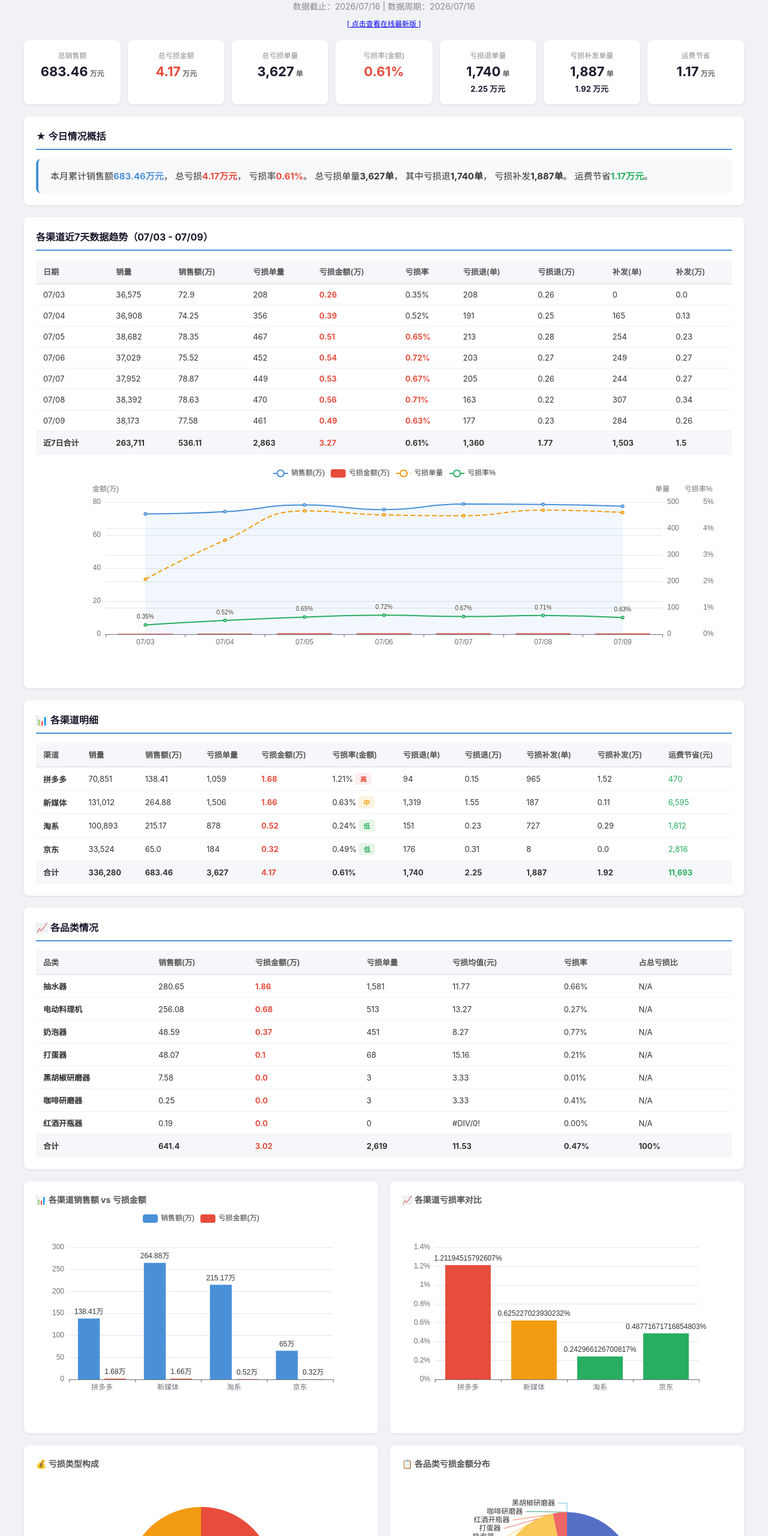
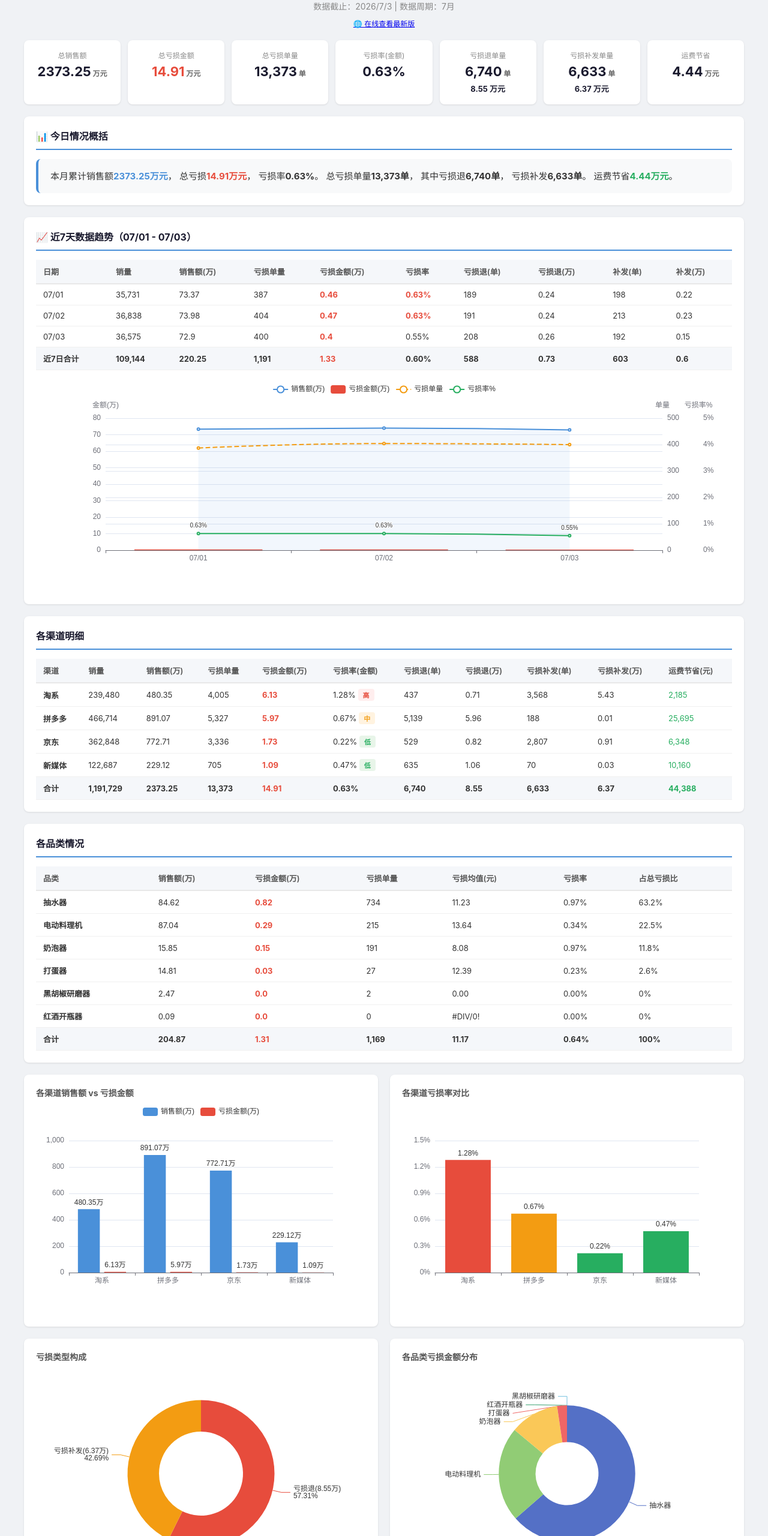
Before and after one commit to aaa123456-collab/aaa123456-collab, a plain HTML site: page loss_report_real.html in a window 1280 px wide. Shown: the part 60-2620 px from the top of the page at 60% size. Drawn offline with Linux system fonts and the light colour scheme.

Commit message:
Update loss_report_real.html

```diff
--- a/loss_report_real.html
+++ b/loss_report_real.html
@@ -3,7 +3,7 @@
 <head>
 <meta charset="UTF-8">
 <meta name="viewport" content="width=device-width, initial-scale=1.0">
-<title>亏损数据分析报告 - 2026/07/16</title>
+<title>亏损数据分析报告 - 2026/7/3</title>
 <script src="echarts.min.js"></script>
 <style>
 * { margin: 0; padding: 0; box-sizing: border-box; }
@@ -37,94 +37,89 @@ tr:hover { background: #fafbfc; }
 <body>
 <div class="container">
 <h1>亏损数据分析报告</h1>
-<p class="subtitle">数据截止：2026/07/16 | 数据周期：2026/07/16</p>
-<p class="subtitle" style="margin-top:-10px; font-size:12px"><a href="https://aaa123456-collab.github.io/aaa123456-collab/loss_report_real.html" target="_blank">[ 点击查看在线最新版 ]</a></p>
+<p class="subtitle">数据截止：2026/7/3 | 数据周期：7月</p>
+<p class="subtitle" style="margin-top:-10px; font-size:12px"><a href="https://natural-bought-configurations-framework.trycloudflare.com/loss_report_real.html" target="_blank">🌐 在线查看最新版</a></p>
 
 <div class="kpi-row">
-<div class="kpi-card"><div class="label">总销售额</div><div class="value">683.46<span class="unit"> 万元</span></div></div>
-<div class="kpi-card"><div class="label">总亏损金额</div><div class="value" style="color:#e74c3c">4.17<span class="unit"> 万元</span></div></div>
-<div class="kpi-card"><div class="label">总亏损单量</div><div class="value">3,627<span class="unit"> 单</span></div></div>
-<div class="kpi-card"><div class="label">亏损率(金额)</div><div class="value" style="color:#e74c3c">0.61%</div></div>
-<div class="kpi-card"><div class="label">亏损退单量</div><div class="value">1,740<span class="unit"> 单</span><br><span style="font-size:13px">2.25 万元</span></div></div>
-<div class="kpi-card"><div class="label">亏损补发单量</div><div class="value">1,887<span class="unit"> 单</span><br><span style="font-size:13px">1.92 万元</span></div></div>
-<div class="kpi-card"><div class="label">运费节省</div><div class="value positive">1.17<span class="unit"> 万元</span></div></div>
+<div class="kpi-card"><div class="label">总销售额</div><div class="value">2373.25<span class="unit"> 万元</span></div></div>
+<div class="kpi-card"><div class="label">总亏损金额</div><div class="value" style="color:#e74c3c">14.91<span class="unit"> 万元</span></div></div>
+<div class="kpi-card"><div class="label">总亏损单量</div><div class="value">13,373<span class="unit"> 单</span></div></div>
+<div class="kpi-card"><div class="label">亏损率(金额)</div><div class="value">0.63%</div></div>
+<div class="kpi-card"><div class="label">亏损退单量</div><div class="value">6,740<span class="unit"> 单</span><br><span style="font-size:13px">8.55 万元</span></div></div>
+<div class="kpi-card"><div class="label">亏损补发单量</div><div class="value">6,633<span class="unit"> 单</span><br><span style="font-size:13px">6.37 万元</span></div></div>
+<div class="kpi-card"><div class="label">运费节省</div><div class="value positive">4.44<span class="unit"> 万元</span></div></div>
 </div>
 
 <div class="card">
-<h2>★ 今日情况概括</h2>
+<h2>📊 今日情况概括</h2>
 <p style="font-size: 15px; line-height: 1.8; color: #333; background: #f8f9fa; padding: 15px 20px; border-radius: 8px; border-left: 4px solid #4a90d9;">
-本月累计销售额<span style="font-weight:bold;color:#4a90d9;">683.46万元</span>，
-总亏损<span style="font-weight:bold;color:#e74c3c;">4.17万元</span>，
-亏损率<span style="font-weight:bold;color:#e74c3c;">0.61%</span>。
-总亏损单量<span style="font-weight:bold;">3,627单</span>，
-其中亏损退<span style="font-weight:bold;">1,740单</span>，
-亏损补发<span style="font-weight:bold;">1,887单</span>。
-运费节省<span style="font-weight:bold;color:#27ae60;">1.17万元</span>。
+本月累计销售额<span style="font-weight:bold;color:#4a90d9;">2373.25万元</span>，
+总亏损<span style="font-weight:bold;color:#e74c3c;">14.91万元</span>，
+亏损率<span style="font-weight:bold;">0.63%</span>。
+总亏损单量<span style="font-weight:bold;">13,373单</span>，
+其中亏损退<span style="font-weight:bold;">6,740单</span>，
+亏损补发<span style="font-weight:bold;">6,633单</span>。
+运费节省<span style="font-weight:bold;color:#27ae60;">4.44万元</span>。
 </p>
 </div>
 
 <div class="card">
-<h2>各渠道近7天数据趋势（07/03 - 07/09）</h2>
+<h2>📈 近7天数据趋势（07/01 - 07/03）</h2>
 <table>
 <tr><th>日期</th><th>销量</th><th>销售额(万)</th><th>亏损单量</th><th>亏损金额(万)</th><th>亏损率</th><th>亏损退(单)</th><th>亏损退(万)</th><th>补发(单)</th><th>补发(万)</th></tr>
-<tr><td>07/03</td><td>36,575</td><td>72.9</td><td>208</td><td class="highlight">0.26</td><td class="">0.35%</td><td>208</td><td>0.26</td><td>0</td><td>0.0</td></tr>
-<tr><td>07/04</td><td>36,908</td><td>74.25</td><td>356</td><td class="highlight">0.39</td><td class="">0.52%</td><td>191</td><td>0.25</td><td>165</td><td>0.13</td></tr>
-<tr><td>07/05</td><td>38,682</td><td>78.35</td><td>467</td><td class="highlight">0.51</td><td class="highlight">0.65%</td><td>213</td><td>0.28</td><td>254</td><td>0.23</td></tr>
-<tr><td>07/06</td><td>37,029</td><td>75.52</td><td>452</td><td class="highlight">0.54</td><td class="highlight">0.72%</td><td>203</td><td>0.27</td><td>249</td><td>0.27</td></tr>
-<tr><td>07/07</td><td>37,952</td><td>78.87</td><td>449</td><td class="highlight">0.53</td><td class="highlight">0.67%</td><td>205</td><td>0.26</td><td>244</td><td>0.27</td></tr>
-<tr><td>07/08</td><td>38,392</td><td>78.63</td><td>470</td><td class="highlight">0.56</td><td class="highlight">0.71%</td><td>163</td><td>0.22</td><td>307</td><td>0.34</td></tr>
-<tr><td>07/09</td><td>38,173</td><td>77.58</td><td>461</td><td class="highlight">0.49</td><td class="highlight">0.63%</td><td>177</td><td>0.23</td><td>284</td><td>0.26</td></tr>
-<tr style="background:#f5f7fa;font-weight:bold"><td>近7日合计</td><td>263,711</td><td>536.11</td><td>2,863</td><td class="highlight">3.27</td><td>0.61%</td><td>1,360</td><td>1.77</td><td>1,503</td><td>1.5</td></tr>
+<tr><td>07/01</td><td>35,731</td><td>73.37</td><td>387</td><td class="highlight">0.46</td><td class=highlight>0.63%</td><td>189</td><td>0.24</td><td>198</td><td>0.22</td></tr>
+<tr><td>07/02</td><td>36,838</td><td>73.98</td><td>404</td><td class="highlight">0.47</td><td class=highlight>0.63%</td><td>191</td><td>0.24</td><td>213</td><td>0.23</td></tr>
+<tr><td>07/03</td><td>36,575</td><td>72.9</td><td>400</td><td class="highlight">0.4</td><td class=>0.55%</td><td>208</td><td>0.26</td><td>192</td><td>0.15</td></tr>
+<tr style="background:#f5f7fa;font-weight:bold"><td>近7日合计</td><td>109,144</td><td>220.25</td><td>1,191</td><td class="highlight">1.33</td><td>0.60%</td><td>588</td><td>0.73</td><td>603</td><td>0.6</td></tr>
 
 </table>
 <div id="chart5" style="height:350px;margin-top:20px"></div>
 </div>
 
 <div class="card">
-<h2>📊 各渠道明细</h2>
+<h2>各渠道明细</h2>
 <table>
 <tr><th>渠道</th><th>销量</th><th>销售额(万)</th><th>亏损单量</th><th>亏损金额(万)</th><th>亏损率(金额)</th><th>亏损退(单)</th><th>亏损退(万)</th><th>亏损补发(单)</th><th>亏损补发(万)</th><th>运费节省(元)</th></tr>
-<tr><td><strong>拼多多</strong></td><td>70,851</td><td>138.41</td><td>1,059</td><td class="highlight">1.68</td><td>1.21% <span class="tag tag-high">高</span></td><td>94</td><td>0.15</td><td>965</td><td>1.52</td><td class="positive">470</td></tr>
-<tr><td><strong>新媒体</strong></td><td>131,012</td><td>264.88</td><td>1,506</td><td class="highlight">1.66</td><td>0.63% <span class="tag tag-mid">中</span></td><td>1,319</td><td>1.55</td><td>187</td><td>0.11</td><td class="positive">6,595</td></tr>
-<tr><td><strong>淘系</strong></td><td>100,893</td><td>215.17</td><td>878</td><td class="highlight">0.52</td><td>0.24% <span class="tag tag-low">低</span></td><td>151</td><td>0.23</td><td>727</td><td>0.29</td><td class="positive">1,812</td></tr>
-<tr><td><strong>京东</strong></td><td>33,524</td><td>65.0</td><td>184</td><td class="highlight">0.32</td><td>0.49% <span class="tag tag-low">低</span></td><td>176</td><td>0.31</td><td>8</td><td>0.0</td><td class="positive">2,816</td></tr>
-<tr style="background:#f5f7fa;font-weight:bold"><td>合计</td><td>336,280</td><td>683.46</td><td>3,627</td><td class="highlight">4.17</td><td>0.61%</td><td>1,740</td><td>2.25</td><td>1,887</td><td>1.92</td><td class="positive">11,693</td></tr>
+<tr><td><strong>淘系</strong></td><td>239,480</td><td>480.35</td><td>4,005</td><td class="highlight">6.13</td><td>1.28% <span class="tag tag-high">高</span></td><td>437</td><td>0.71</td><td>3,568</td><td>5.43</td><td class="positive">2,185</td></tr>
+<tr><td><strong>拼多多</strong></td><td>466,714</td><td>891.07</td><td>5,327</td><td class="highlight">5.97</td><td>0.67% <span class="tag tag-mid">中</span></td><td>5,139</td><td>5.96</td><td>188</td><td>0.01</td><td class="positive">25,695</td></tr>
+<tr><td><strong>京东</strong></td><td>362,848</td><td>772.71</td><td>3,336</td><td class="highlight">1.73</td><td>0.22% <span class="tag tag-low">低</span></td><td>529</td><td>0.82</td><td>2,807</td><td>0.91</td><td class="positive">6,348</td></tr>
+<tr><td><strong>新媒体</strong></td><td>122,687</td><td>229.12</td><td>705</td><td class="highlight">1.09</td><td>0.47% <span class="tag tag-low">低</span></td><td>635</td><td>1.06</td><td>70</td><td>0.03</td><td class="positive">10,160</td></tr>
+<tr style="background:#f5f7fa;font-weight:bold"><td>合计</td><td>1,191,729</td><td>2373.25</td><td>13,373</td><td class="highlight">14.91</td><td>0.63%</td><td>6,740</td><td>8.55</td><td>6,633</td><td>6.37</td><td class="positive">44,388</td></tr>
 </table>
 </div>
 
 <div class="card">
-<h2>📈 各品类情况</h2>
+<h2>各品类情况</h2>
 <table>
 <tr><th>品类</th><th>销售额(万)</th><th>亏损金额(万)</th><th>亏损单量</th><th>亏损均值(元)</th><th>亏损率</th><th>占总亏损比</th></tr>
-<tr><td><strong>抽水器</strong></td><td>280.65</td><td class="highlight">1.86</td><td>1,581</td><td>11.77</td><td>0.66%</td><td>N/A</td></tr>
-<tr><td><strong>电动料理机</strong></td><td>256.08</td><td class="highlight">0.68</td><td>513</td><td>13.27</td><td>0.27%</td><td>N/A</td></tr>
-<tr><td><strong>奶泡器</strong></td><td>48.59</td><td class="highlight">0.37</td><td>451</td><td>8.27</td><td>0.77%</td><td>N/A</td></tr>
-<tr><td><strong>打蛋器</strong></td><td>48.07</td><td class="highlight">0.1</td><td>68</td><td>15.16</td><td>0.21%</td><td>N/A</td></tr>
-<tr><td><strong>黑胡椒研磨器</strong></td><td>7.58</td><td class="highlight">0.0</td><td>3</td><td>3.33</td><td>0.01%</td><td>N/A</td></tr>
-<tr><td><strong>咖啡研磨器</strong></td><td>0.25</td><td class="highlight">0.0</td><td>3</td><td>3.33</td><td>0.41%</td><td>N/A</td></tr>
-<tr><td><strong>红酒开瓶器</strong></td><td>0.19</td><td class="highlight">0.0</td><td>0</td><td>#DIV/0!</td><td>0.00%</td><td>N/A</td></tr>
-<tr style="background:#f5f7fa;font-weight:bold"><td>合计</td><td>641.4</td><td class="highlight">3.02</td><td>2,619</td><td>11.53</td><td>0.47%</td><td>100%</td></tr>
+<tr><td><strong>抽水器</strong></td><td>84.62</td><td class="highlight">0.82</td><td>734</td><td>11.23</td><td>0.97%</td><td>63.2%</td></tr>
+<tr><td><strong>电动料理机</strong></td><td>87.04</td><td class="highlight">0.29</td><td>215</td><td>13.64</td><td>0.34%</td><td>22.5%</td></tr>
+<tr><td><strong>奶泡器</strong></td><td>15.85</td><td class="highlight">0.15</td><td>191</td><td>8.08</td><td>0.97%</td><td>11.8%</td></tr>
+<tr><td><strong>打蛋器</strong></td><td>14.81</td><td class="highlight">0.03</td><td>27</td><td>12.39</td><td>0.23%</td><td>2.6%</td></tr>
+<tr><td><strong>黑胡椒研磨器</strong></td><td>2.47</td><td class="highlight">0.0</td><td>2</td><td>0.00</td><td>0.00%</td><td>0%</td></tr>
+<tr><td><strong>红酒开瓶器</strong></td><td>0.09</td><td class="highlight">0.0</td><td>0</td><td>#DIV/0!</td><td>0.00%</td><td>0%</td></tr>
+<tr style="background:#f5f7fa;font-weight:bold"><td>合计</td><td>204.87</td><td class="highlight">1.31</td><td>1,169</td><td>11.17</td><td>0.64%</td><td>100%</td></tr>
 </table>
 </div>
 
 <div class="chart-row">
-<div class="chart-box"><h3>📊 各渠道销售额 vs 亏损金额</h3><div id="chart1" style="height:350px"></div></div>
-<div class="chart-box"><h3>📈 各渠道亏损率对比</h3><div id="chart2" style="height:350px"></div></div>
+<div class="chart-box"><h3>各渠道销售额 vs 亏损金额</h3><div id="chart1" style="height:350px"></div></div>
+<div class="chart-box"><h3>各渠道亏损率对比</h3><div id="chart2" style="height:350px"></div></div>
 </div>
 <div class="chart-row">
-<div class="chart-box"><h3>💰 亏损类型构成</h3><div id="chart3" style="height:350px"></div></div>
-<div class="chart-box"><h3>📋 各品类亏损金额分布</h3><div id="chart4" style="height:350px"></div></div>
+<div class="chart-box"><h3>亏损类型构成</h3><div id="chart3" style="height:350px"></div></div>
+<div class="chart-box"><h3>各品类亏损金额分布</h3><div id="chart4" style="height:350px"></div></div>
 </div>
 
 <div class="card">
-<h2>🛒 运费节省测算</h2>
+<h2>运费节省测算</h2>
 <table>
 <tr><th>渠道</th><th>亏损退单量</th><th>单票运费</th><th>节省运费(元)</th></tr>
-<tr><td>拼多多</td><td>94</td><td>5 元</td><td class="positive">470 元</td></tr>
-<tr><td>新媒体</td><td>1,319</td><td>5 元</td><td class="positive">6,595 元</td></tr>
-<tr><td>淘系</td><td>151</td><td>12 元</td><td class="positive">1,812 元</td></tr>
-<tr><td>京东</td><td>176</td><td>16 元</td><td class="positive">2,816 元</td></tr>
-<tr style="background:#f5f7fa;font-weight:bold"><td>合计</td><td>1,740</td><td>-</td><td class="positive">11,693 元（1.17 万元）</td></tr>
+<tr><td>淘系</td><td>62</td><td>12 元</td><td class="positive">2,185 元</td></tr>
+<tr><td>拼多多</td><td>30</td><td>5 元</td><td class="positive">25,695 元</td></tr>
+<tr><td>京东</td><td>53</td><td>16 元</td><td class="positive">6,348 元</td></tr>
+<tr><td>新媒体</td><td>443</td><td>5 元</td><td class="positive">10,160 元</td></tr>
+<tr style="background:#f5f7fa;font-weight:bold"><td>合计</td><td>588</td><td>-</td><td class="positive">44,388 元（4.44 万元）</td></tr>
 </table>
 <p style="margin-top:10px;font-size:12px;color:#888">注：仅「亏损退」（退款不发货）计入节省，亏损补发需重新发货不计入。节省运费 = 亏损退单量 × 渠道单票运费</p>
 </div>
@@ -138,38 +133,45 @@ tr:hover { background: #fafbfc; }
 <h3 style="font-size:14px;color:#333;margin:15px 0 8px;border-left:3px solid #4a90d9;padding-left:8px">淘系（天猫/淘宝/淘工厂/苏宁） Top3</h3>
 <table>
 <tr><th>排名</th><th>客服</th><th>亏损退(单)</th><th>补发(单)</th><th>合计(单)</th></tr>
-<tr><td style="font-weight:bold;color:#4a90d9">1</td><td>莫明峰</td><td>47</td><td>278</td><td style="font-weight:bold">325</td></tr>
-<tr><td style="font-weight:bold;color:#4a90d9">2</td><td>杨静敏</td><td>40</td><td>267</td><td style="font-weight:bold">307</td></tr>
-<tr><td style="font-weight:bold;color:#4a90d9">3</td><td>卢湛明</td><td>43</td><td>240</td><td style="font-weight:bold">283</td></tr>
+<tr><td style="font-weight:bold;color:#4a90d9">1</td><td>鲁婉儿</td><td>13</td><td>78</td><td style="font-weight:bold">91</td></tr>
+<tr><td style="font-weight:bold;color:#4a90d9">2</td><td>杨静敏</td><td>13</td><td>77</td><td style="font-weight:bold">90</td></tr>
+<tr><td style="font-weight:bold;color:#4a90d9">3</td><td>鲁婉欣</td><td>11</td><td>72</td><td style="font-weight:bold">83</td></tr>
 </table>
 <h3 style="font-size:14px;color:#333;margin:15px 0 8px;border-left:3px solid #4a90d9;padding-left:8px">京东 Top3</h3>
 <table>
 <tr><th>排名</th><th>客服</th><th>亏损退(单)</th><th>补发(单)</th><th>合计(单)</th></tr>
-<tr><td style="font-weight:bold;color:#4a90d9">1</td><td>李宇鹏</td><td>46</td><td>34</td><td style="font-weight:bold">80</td></tr>
-<tr><td style="font-weight:bold;color:#4a90d9">2</td><td>郭浩贤</td><td>74</td><td>0</td><td style="font-weight:bold">74</td></tr>
-<tr><td style="font-weight:bold;color:#4a90d9">3</td><td>苏林均</td><td>53</td><td>19</td><td style="font-weight:bold">72</td></tr>
+<tr><td style="font-weight:bold;color:#4a90d9">1</td><td>李宇鹏</td><td>11</td><td>21</td><td style="font-weight:bold">32</td></tr>
+<tr><td style="font-weight:bold;color:#4a90d9">2</td><td>林俊培</td><td>8</td><td>12</td><td style="font-weight:bold">20</td></tr>
+<tr><td style="font-weight:bold;color:#4a90d9">3</td><td>苏林均</td><td>9</td><td>5</td><td style="font-weight:bold">14</td></tr>
 </table>
 <h3 style="font-size:14px;color:#333;margin:15px 0 8px;border-left:3px solid #4a90d9;padding-left:8px">拼多多 Top3</h3>
 <table>
 <tr><th>排名</th><th>客服</th><th>亏损退(单)</th><th>补发(单)</th><th>合计(单)</th></tr>
-<tr><td style="font-weight:bold;color:#4a90d9">1</td><td>陈子欣</td><td>12</td><td>356</td><td style="font-weight:bold">368</td></tr>
-<tr><td style="font-weight:bold;color:#4a90d9">2</td><td>邹棋</td><td>43</td><td>321</td><td style="font-weight:bold">364</td></tr>
-<tr><td style="font-weight:bold;color:#4a90d9">3</td><td>陈泳童</td><td>33</td><td>325</td><td style="font-weight:bold">358</td></tr>
+<tr><td style="font-weight:bold;color:#4a90d9">1</td><td>袁垲晴</td><td>4</td><td>111</td><td style="font-weight:bold">115</td></tr>
+<tr><td style="font-weight:bold;color:#4a90d9">2</td><td>邹棋</td><td>11</td><td>94</td><td style="font-weight:bold">105</td></tr>
+<tr><td style="font-weight:bold;color:#4a90d9">3</td><td>赵文英</td><td>0</td><td>99</td><td style="font-weight:bold">99</td></tr>
+</table>
+<h3 style="font-size:14px;color:#333;margin:15px 0 8px;border-left:3px solid #4a90d9;padding-left:8px">新媒体（抖音/快手） Top3</h3>
+<table>
+<tr><th>排名</th><th>客服</th><th>亏损退(单)</th><th>补发(单)</th><th>合计(单)</th></tr>
+<tr><td style="font-weight:bold;color:#4a90d9">1</td><td>晓多机器人</td><td>193</td><td>0</td><td style="font-weight:bold">193</td></tr>
+<tr><td style="font-weight:bold;color:#4a90d9">2</td><td>苏文健</td><td>64</td><td>41</td><td style="font-weight:bold">105</td></tr>
+<tr><td style="font-weight:bold;color:#4a90d9">3</td><td>胡梦娅</td><td>57</td><td>45</td><td style="font-weight:bold">102</td></tr>
 </table>
 </div>
 
-<div class="footer">数据来源：售后退货明细账 + 班牛亏损补发 | 报告生成时间：2026/07/16</div>
+<div class="footer">数据来源：售后退货明细账 + 班牛亏损补发 | 报告生成时间：2026/7/3</div>
 </div>
 
 <script>
-var chNames = ["拼多多", "新媒体", "淘系", "京东"];
-var chSales = [138.41, 264.88, 215.17, 65.0];
-var chLoss = [1.68, 1.66, 0.52, 0.32];
-var chRate = [1.21194515792607, 0.625227023930232, 0.242966126700817, 0.48771671716854803];
-var catNames = ["抽水器", "电动料理机", "奶泡器", "打蛋器", "黑胡椒研磨器", "咖啡研磨器", "红酒开瓶器"];
-var catLoss = [1.86, 0.68, 0.37, 0.1, 0.0, 0.0, 0.0];
-var refWan = 2.25;
-var resWan = 1.92;
+var chNames = ["淘系", "拼多多", "京东", "新媒体"];
+var chSales = [480.35, 891.07, 772.71, 229.12];
+var chLoss = [6.13, 5.97, 1.73, 1.09];
+var chRate = [1.28, 0.67, 0.22, 0.47];
+var catNames = ["抽水器", "电动料理机", "奶泡器", "打蛋器", "黑胡椒研磨器", "红酒开瓶器"];
+var catLoss = [0.82, 0.29, 0.15, 0.03, 0.0, 0.0];
+var refWan = 8.55;
+var resWan = 6.37;
 
 var c1 = echarts.init(document.getElementById('chart1'));
 c1.setOption({tooltip:{trigger:'axis'},legend:{data:['销售额(万)','亏损金额(万)']},
@@ -179,7 +181,6 @@ c1.setOption({tooltip:{trigger:'axis'},legend:{data:['销售额(万)','亏损金
             {name:'亏损金额(万)',type:'bar',data:chLoss,itemStyle:{color:'#e74c3c'},label:{show:true,position:'top',formatter:'{c}万'}}]
 });
 
-
 var c2 = echarts.init(document.getElementById('chart2'));
 c2.setOption({tooltip:{trigger:'axis',formatter:function(p){return p[0].name+': '+p[0].value+'%'}},
     xAxis:{type:'category',data:chNames},
@@ -188,6 +189,7 @@ c2.setOption({tooltip:{trigger:'axis',formatter:function(p){return p[0].name+':
 });
 
 
+/* chart3: 亏损类型构成 */
 try {
     var c3Data = [];
     if (refWan > 0) c3Data.push({value:refWan,name:'亏损退('+refWan+'万)',itemStyle:{color:'#e74c3c'}});
@@ -204,6 +206,7 @@ try {
 } catch(e) { console.error('chart3 error:', e); }
 
 
+/* chart4: 品类分布 */
 try {
     var c4 = echarts.init(document.getElementById('chart4'));
     c4.setOption({tooltip:{trigger:'item',formatter:'{b}: {c}万 ({d}%)'},
@@ -214,23 +217,23 @@ try {
     });
 } catch(e) { console.error('chart4 error:', e); }
 
-
+/* chart5: 近7天趋势 */
 try {
     var c5 = echarts.init(document.getElementById('chart5'));
     c5.setOption({
         tooltip:{trigger:'axis'},
         legend:{data:['销售额(万)','亏损金额(万)','亏损单量','亏损率%']},
-        xAxis:{type:'category',data:["07/03", "07/04", "07/05", "07/06", "07/07", "07/08", "07/09"]},
+        xAxis:{type:'category',data:["07/01", "07/02", "07/03"]},
         yAxis:[
             {type:'value',name:'金额(万)',position:'left',axisLabel:{formatter:'{value}'}},
             {type:'value',name:'单量',position:'right',offset:0,axisLabel:{formatter:'{value}'}},
             {type:'value',name:'亏损率%',position:'right',offset:60,min:0,max:5,axisLabel:{formatter:'{value}%'}}
         ],
         series:[
-            {name:'销售额(万)',type:'line',data:[72.9, 74.25, 78.35, 75.52, 78.87, 78.63, 77.58],smooth:true,itemStyle:{color:'#4a90d9'},areaStyle:{color:'rgba(74,144,217,0.1)'}},
-            {name:'亏损金额(万)',type:'bar',data:[0.26, 0.39, 0.51, 0.54, 0.53, 0.56, 0.49],itemStyle:{color:'#e74c3c'}},
-            {name:'亏损单量',type:'line',yAxisIndex:1,data:[208, 356, 467, 452, 449, 470, 461],smooth:true,itemStyle:{color:'#f39c12'},lineStyle:{type:'dashed'}},
-            {name:'亏损率%',type:'line',yAxisIndex:2,data:[0.35, 0.52, 0.65, 0.72, 0.67, 0.71, 0.63],smooth:true,itemStyle:{color:'#27ae60',borderWidth:2},lineStyle:{width:2},label:{show:true,position:'top',formatter:'{c}%',fontSize:10}}
+            {name:'销售额(万)',type:'line',data:[73.37, 73.98, 72.9],smooth:true,itemStyle:{color:'#4a90d9'},areaStyle:{color:'rgba(74,144,217,0.1)'}},
+            {name:'亏损金额(万)',type:'bar',data:[0.46, 0.47, 0.4],itemStyle:{color:'#e74c3c'}},
+            {name:'亏损单量',type:'line',yAxisIndex:1,data:[387, 404, 400],smooth:true,itemStyle:{color:'#f39c12'},lineStyle:{type:'dashed'}},
+            {name:'亏损率%',type:'line',yAxisIndex:2,data:[0.63, 0.63, 0.55],smooth:true,itemStyle:{color:'#27ae60',borderWidth:2},lineStyle:{width:2},label:{show:true,position:'top',formatter:'{c}%',fontSize:10}}
         ]
     });
 } catch(e) { console.error('chart5 error:', e); }
```
